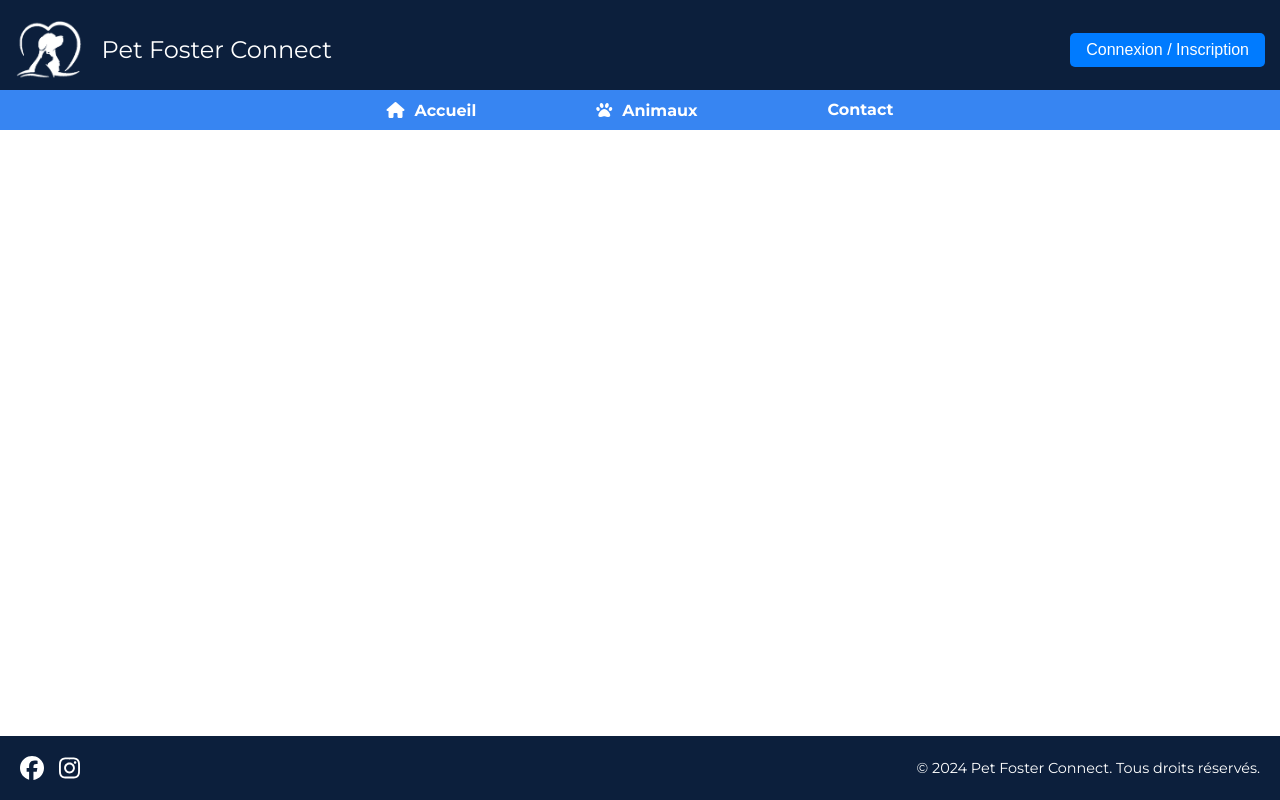
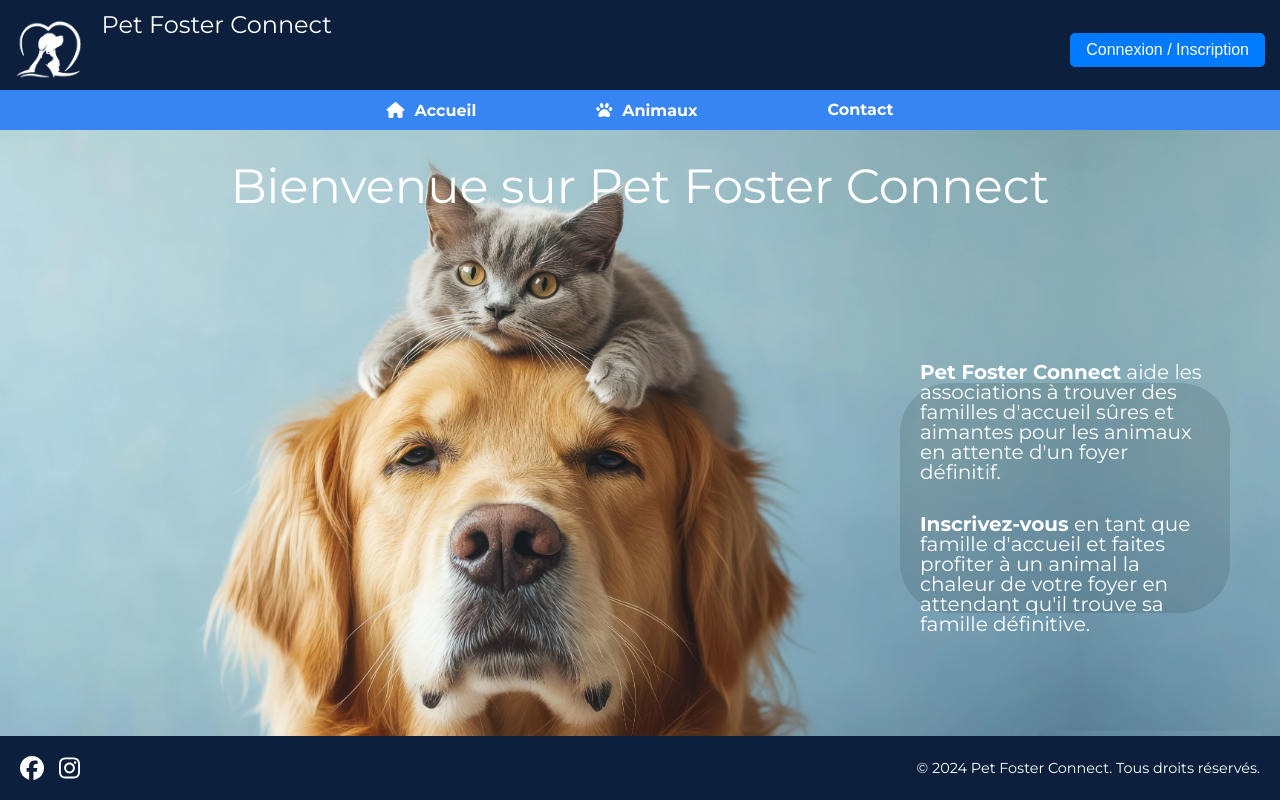
Before and after one commit to JessicaMoscato/PFC-FRONT, a React (Vite) app: page / in a window 1280 px wide. Built offline with nearby package versions, Linux system fonts and the light colour scheme; no server answers.

Commit message:
page d'accueil ok

```diff
--- a/src/components/signup_forms/signup.scss
+++ b/src/components/signup_forms/signup.scss
@@ -14,6 +14,10 @@ body.signup-fa-page{
   --font-size: 14px; /* Taille de police des inputs */
   --button-font-size: 16px; /* Taille de police du bouton */
 
+}
+h1{
+  margin-bottom: 50px;
+  margin-right: 60px;
 }
 
 .image{
--- a/src/components/signup_forms/signup_asso.tsx
+++ b/src/components/signup_forms/signup_asso.tsx
@@ -1,6 +1,6 @@
 import React, { useState, useEffect } from "react";
 import "./signup.scss";
-import catdog from "../../assets/images/catdog.png";
+
 
 const SignupAssociation: React.FC = () => {
   const [formData, setFormData] = useState({
@@ -42,12 +42,8 @@ const SignupAssociation: React.FC = () => {
 
   return (
     <section className="signupContainer">
-      {/* Utilisation du logo importé ici */}
-      <img
-        src={catdog} // Utilisation correcte de la variable importée
-        alt="catdog"
-        className="image" // Classe pour styliser l'image
-      />
+
+      <h1>Inscription Association</h1>
 
       <form onSubmit={handleSubmit} className="signupForm">
         <div className="leftColumn">
--- a/src/components/signup_forms/signup_fa.tsx
+++ b/src/components/signup_forms/signup_fa.tsx
@@ -1,6 +1,6 @@
 import React, { useState, useEffect } from "react";
 import "./signup.scss";
-import catdog from "../../assets/images/catdog.png";
+
 
 const Signup_fa: React.FC = () => {
   const [formData, setFormData] = useState({
@@ -44,11 +44,8 @@ const Signup_fa: React.FC = () => {
 
   return (
     <section className="signupContainer">
-      <img
-        src={catdog} // Utilisation correcte de la variable importée
-        alt="catdog"
-        className="image" // Classe pour styliser l'image
-      />
+      <h1>Inscription Famille d'accueil</h1>
+
 
       <form onSubmit={handleSubmit} className="signupForm">
         <div className="leftColumn">
--- a/src/pages/homePage/homePage.scss
+++ b/src/pages/homePage/homePage.scss
@@ -1,7 +1,62 @@
-h1 {
-    text-align: center;
-    font-size: 2rem;
-    color: white;
-    margin-top: 2rem;
+.home-container {
+  width: 100vw;
+  height: 100vh;  /* Prend toute la hauteur de la fenêtre */
+  background-image: url('../../assets/images/img-homepage.webp');  /* Chemin de ton image */
+  background-size: auto 100%;  /* L'image occupe toute la hauteur sans se déformer */
+  background-repeat: no-repeat;
+  background-position: left center;  /* L'image est centrée verticalement à gauche */
+  display: flex;
+  flex-direction: column;  /* Ajoute cette ligne pour permettre au titre d'être en haut et le contenu en bas */
+  justify-content: flex-start;  /* Assure-toi que le titre reste en haut */
+}
 
+.home-title {
+  width: 100vw;  /* Pour que le titre occupe toute la largeur du conteneur */
+  text-align: center;  /* Centrer le titre horizontalement */
+  margin-top: 2rem;  /* Un peu d'espace en haut */
+  font-size: 3rem;
 }
+
+.home-content {
+  display: flex;
+  flex-direction: row;  /* Positionner l'image à gauche et le texte à droite */
+  width: 100%;
+  height: 100%;
+  margin-right: 50px;
+  align-items: center;
+}
+
+.home-text-right {
+  display: flex;
+  flex-direction: column;
+  justify-content: center;  /* Espacer les éléments de haut en bas */
+  align-items: center;  /* Centrer les éléments horizontalement */
+  color: white;
+  background-color: #32494d33;  /* Fond sombre semi-transparent */
+  border-radius: 50px;
+  flex: 1;  /* Le texte occupe la deuxième moitié de l'écran */
+  padding: 20px;
+  height: 40%;  /* Prendre toute la hauteur disponible */
+  margin-left: 900px;
+  margin-right: 50px;
+}
+
+.home-content1,
+.home-content2 {
+
+  font-size: 2rem;
+  margin-bottom: 2rem;
+}
+
+.home-content1 {
+  margin-top: 2rem;
+  font-size: 1.25rem;
+}
+
+.home-content2 {
+  font-size: 1.25rem;
+}
+
+.bold-text {
+  font-weight: 700; /* Assure-toi que la police permet d'afficher le gras */
+}
--- a/src/pages/homePage/homePage.tsx
+++ b/src/pages/homePage/homePage.tsx
@@ -1,20 +1,28 @@
-// src/pages/AnimalsPage.tsx
+import React from "react";
+import "./homePage.scss";
 
-import React from "react";
-
-
-
-
-const AnimalsPage: React.FC = () => {
+const HomePage: React.FC = () => {
   return (
-    <div className="animals-page">
-
-      <h1>Accueil</h1>
-      <main>
-
-      </main>
+    <div className="home-container">
+      <h1 className="home-title">
+        Bienvenue sur Pet Foster Connect
+      </h1>
+      <div className="home-content">
+        <div className="home-text-right">
+          <p className="home-content1">
+            <span className="bold-text">Pet Foster Connect</span> aide les
+            associations à trouver des familles d'accueil sûres et aimantes pour
+            les animaux en attente d'un foyer définitif.
+          </p>
+          <p className="home-content2">
+            <span className="bold-text">Inscrivez-vous</span> en tant que
+            famille d'accueil et faites profiter à un animal la chaleur de votre
+            foyer en attendant qu'il trouve sa famille définitive.
+          </p>
+        </div>
+      </div>
     </div>
   );
 };
 
-export default AnimalsPage;
+export default HomePage;
--- a/src/pages/signupPage/signup_assoPage.tsx
+++ b/src/pages/signupPage/signup_assoPage.tsx
@@ -8,7 +8,7 @@ const signup_assoPage: React.FC = () => {
   return (
     <div className="signup-asso-page">
          <main>
-        <h1>Inscription Association</h1>
+
         <Signup_asso />
       </main>
     </div>
--- a/src/pages/signupPage/signup_faPage.tsx
+++ b/src/pages/signupPage/signup_faPage.tsx
@@ -8,7 +8,7 @@ const signup_assoPage: React.FC = () => {
     <div className="signup-asso-page">
 
       <main>
-        <h1>Inscription Association</h1>
+
         <Signup_fa />
       </main>
     </div>
```
Also changed, not shown: src/assets/images/img-homepage.webp (added), src/components/homePage/homePage.scss (added), src/components/homePage/homePage.tsx (added).
